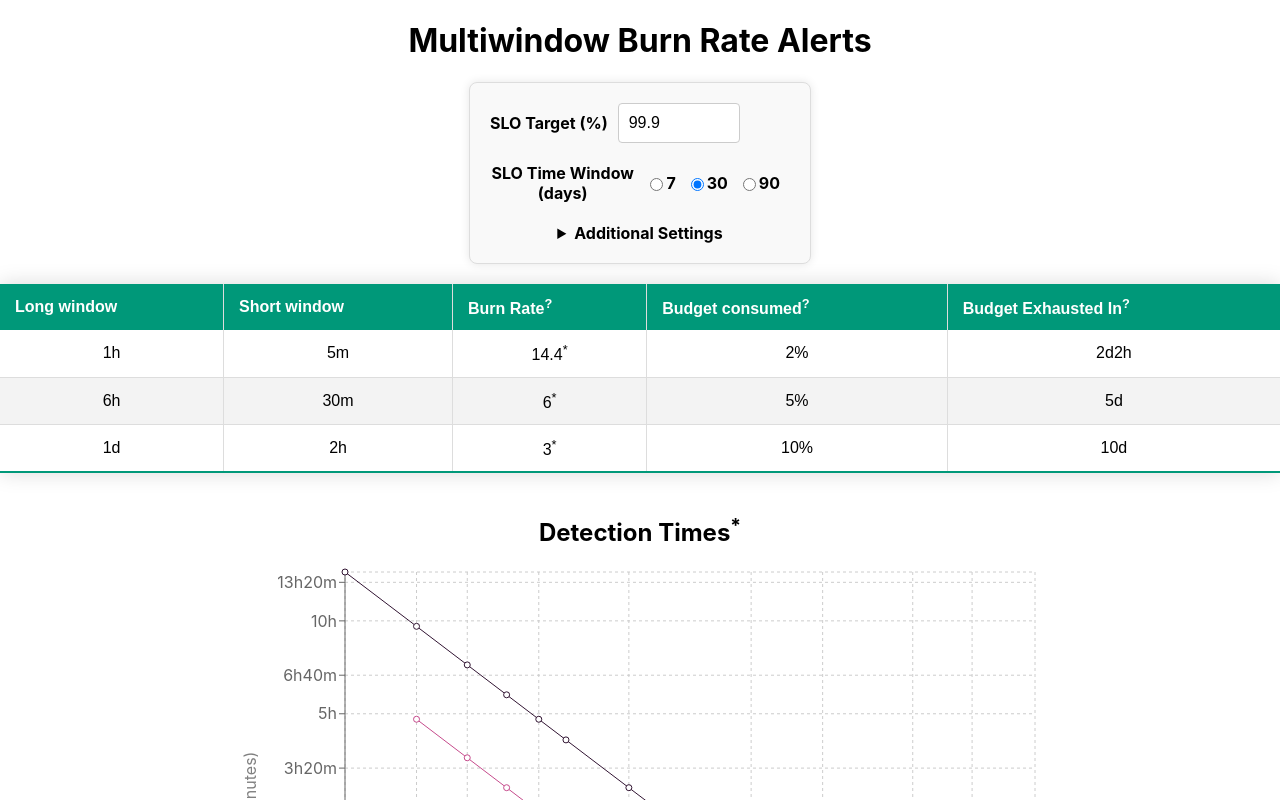
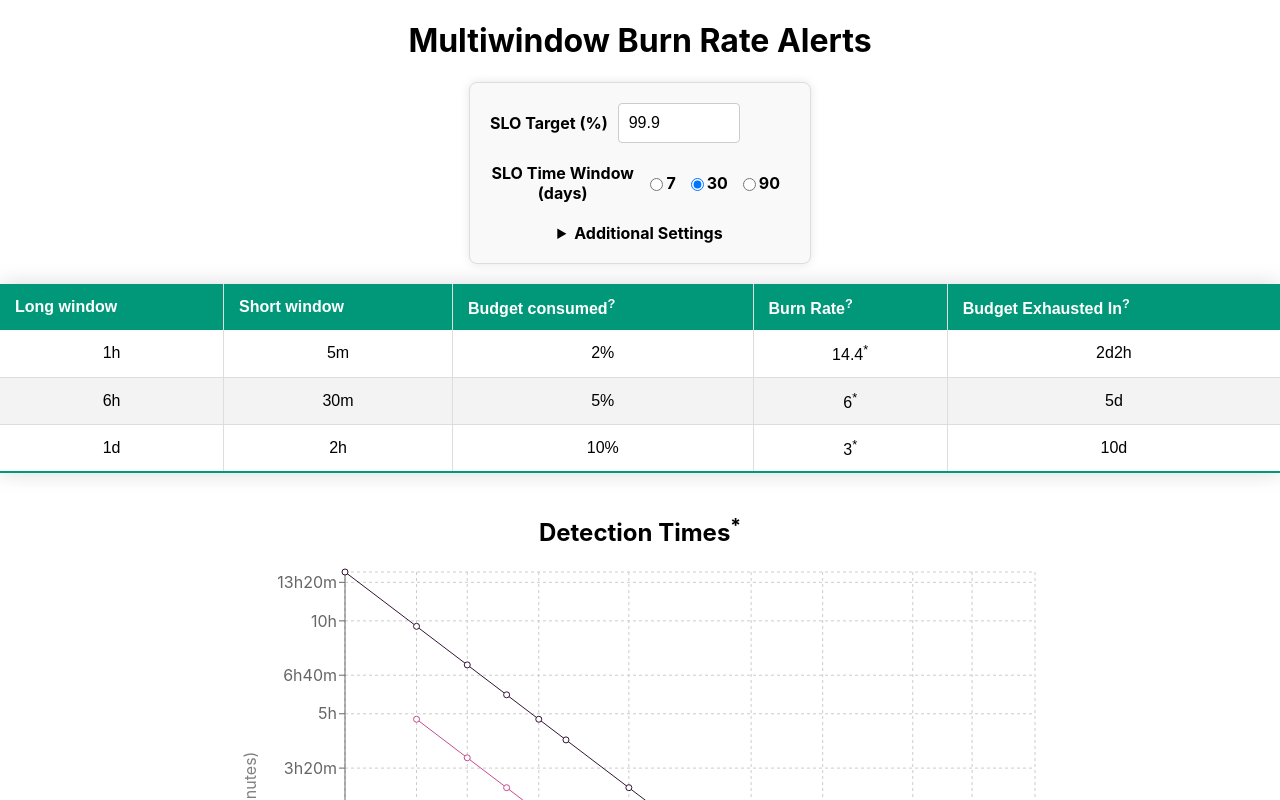
Before and after one commit to sethrylan/slo-burn, a React (Vite) app: page / in a window 1280 px wide. Shown: the top 800 px of the page. Built offline with nearby package versions, Linux system fonts and the light colour scheme.

Commit message:
style: adjust table columns and formula (#16)

```diff
--- a/src/components/Table.jsx
+++ b/src/components/Table.jsx
@@ -9,6 +9,15 @@ const Table = ({ data }) => {
         <tr>
           <th>Long window</th>
           <th>Short window</th>
+          <th>
+            Budget consumed
+            <span className="tooltip">
+              <span className="tooltip-icon">?</span>
+              <span className="tooltiptext">
+                This is the error budget consumed in the long window before alerting; also, if provided, the number of errors seen in the long window.
+              </span>
+            </span>
+          </th>
           <th>
             Burn Rate
             <span className="tooltip">
@@ -26,20 +35,17 @@ const Table = ({ data }) => {
             </span>
           </th>
           <th>
-            Budget consumed
-            <span className="tooltip">
-              <span className="tooltip-icon">?</span>
-              <span className="tooltiptext">
-                This is the error budget consumed in the long window before alerting; also, if provided, the number of errors seen in the long window.
-              </span>
-            </span>
-          </th>
-          <th>
             Budget Exhausted In
             <span className="tooltip">
               <span className="tooltip-icon">?</span>
               <span className="tooltiptext">
-                Assuming a continuous error rate, this is when the error budget will be exhausted.
+                Assuming a continuous error rate, this is when the error budget will be exhausted, equal to <br/>
+                <math>
+                  <mfrac>
+                      <mi>SLO Time Window</mi>
+                      <mi>Burn Rate</mi>
+                    </mfrac>
+                </math>
               </span>
             </span>
           </th>
@@ -51,6 +57,13 @@ const Table = ({ data }) => {
             <td>{formatMinutes(item.longWindow)}</td>
             <td>{formatMinutes(item.shortWindow)}</td>
             <td>
+              {item.errorBudgetConsumed * 100}%
+              {item.totalErrors
+                  ? ' (' + formatNumberWithLocale(item.totalErrors) + ' errors)'
+                  : ''
+              }
+            </td>
+            <td>
               {item.burnRate}
               <span className="tooltip">
                 <span className="tooltip-icon">*</span>
@@ -58,13 +71,6 @@ const Table = ({ data }) => {
                   Assuming a continuous error rate, this is equivalent to an error rate of {(item.errorRate * 100).toFixed(2)}%
                 </span>
               </span>
-            </td>
-            <td>
-              {item.errorBudgetConsumed * 100}%
-              {item.totalErrors
-                  ? ' (' + formatNumberWithLocale(item.totalErrors) + ' errors)'
-                  : ''
-              }
             </td>
             <td>{formatMinutes(item.exhaustionIn)}</td>
           </tr>
```
